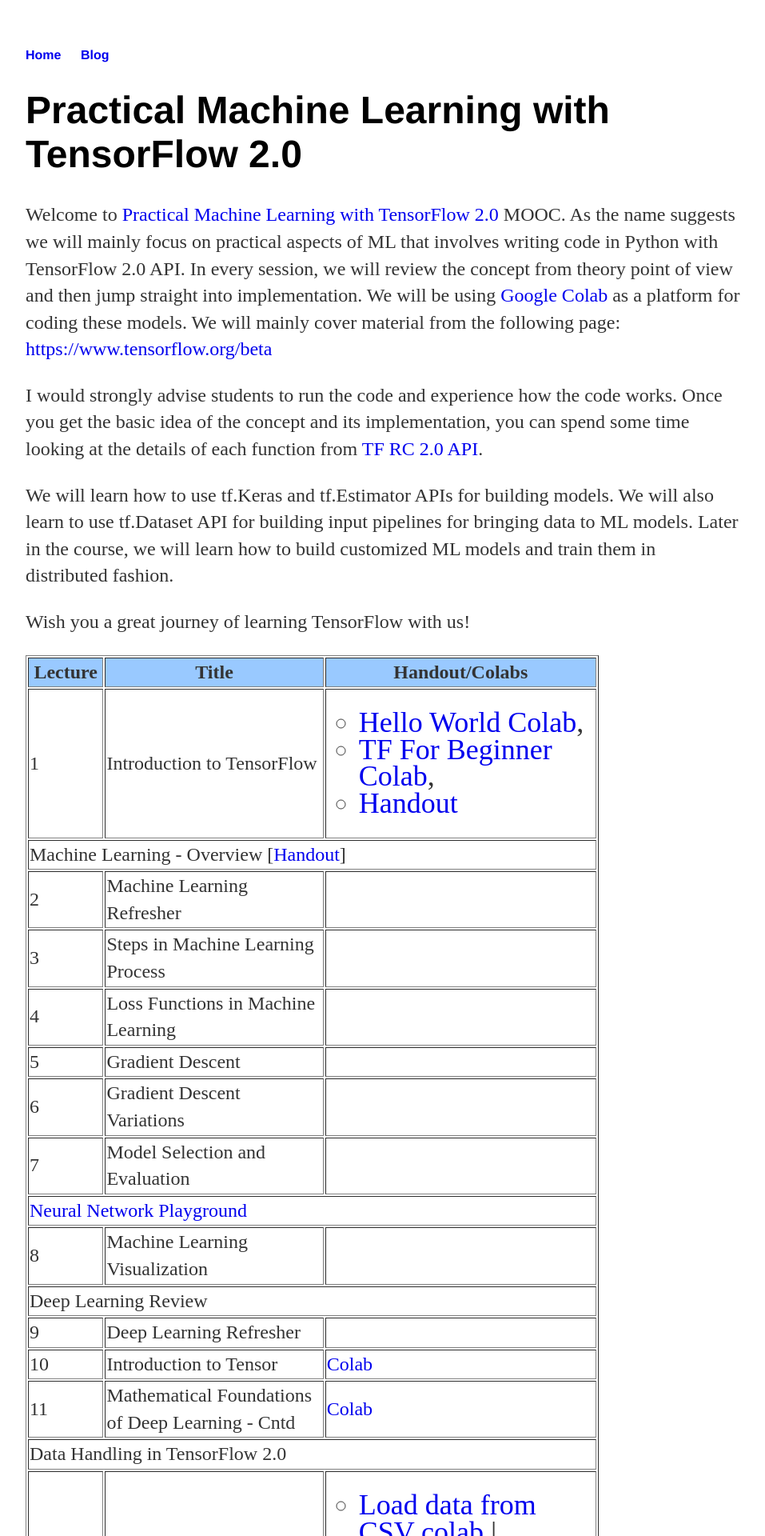
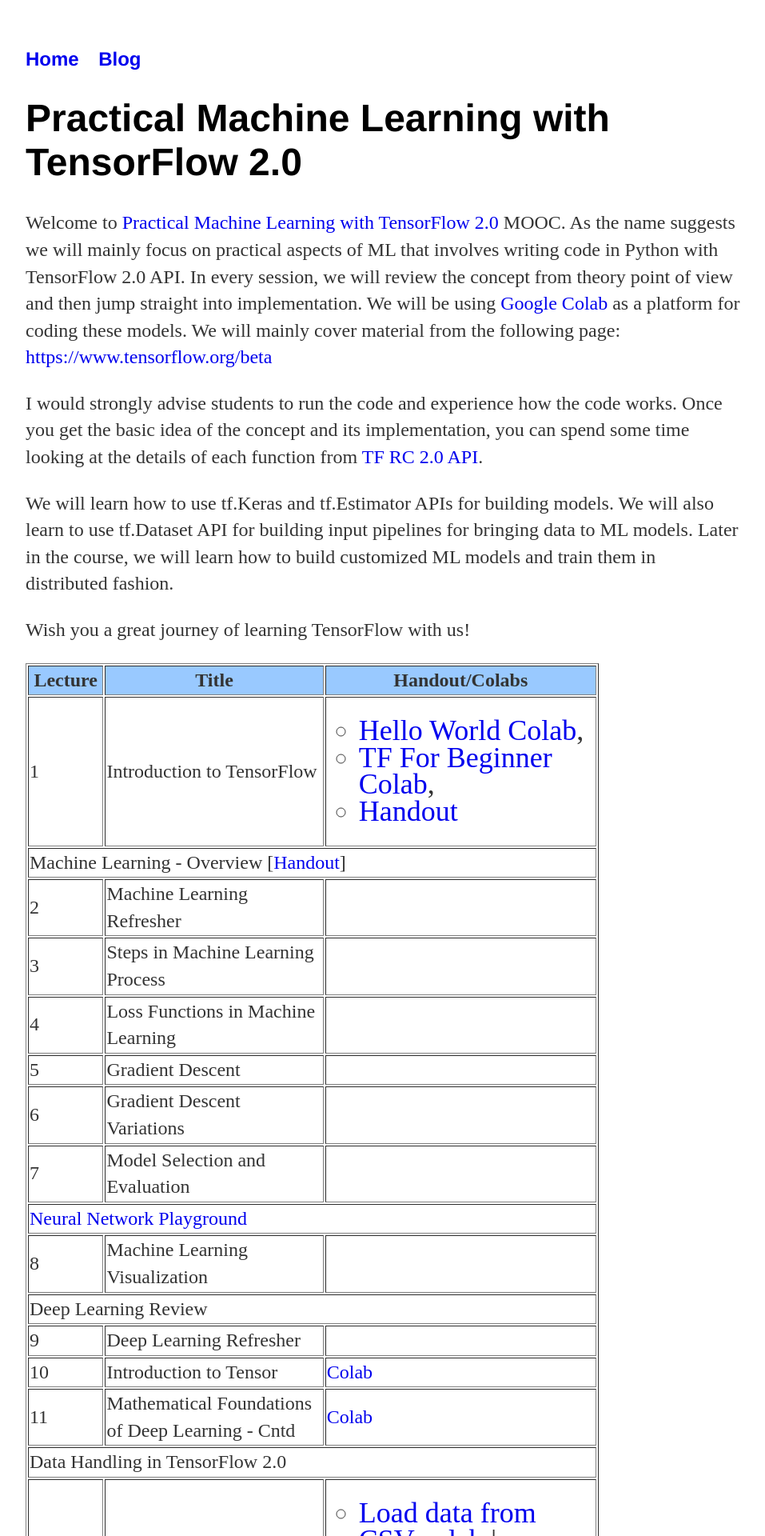
Before and after one commit to tfindiamooc/tfindiamooc.github.io, a Jekyll site: the page built from index.html, in a window 1280 px wide. Shown: the top 1920 px of the page at 80% size, without its empty margins (160-1117 px from the left). Built offline with Jekyll 4.4.1, drawn with Linux system fonts in a browser that asks for light colours.

Commit message:
Update main.css

```diff
--- a/css/main.css
+++ b/css/main.css
@@ -42,12 +42,15 @@
     list-style: circle;
     #font-family:'Helvetica', 'Arial', 'Sans-Serif';
 }
-
+ul li {
+    font-size: 1.5em;
+    list-style: circle;
+    #font-family:'Helvetica', 'Arial', 'Sans-Serif';
+}
 ul.posts {
     margin: 20px auto 40px;
     font-size: 1.5em;
 }
-
 ul.posts li {
     font-size: 1.5em;
     list-style: circle;
```
